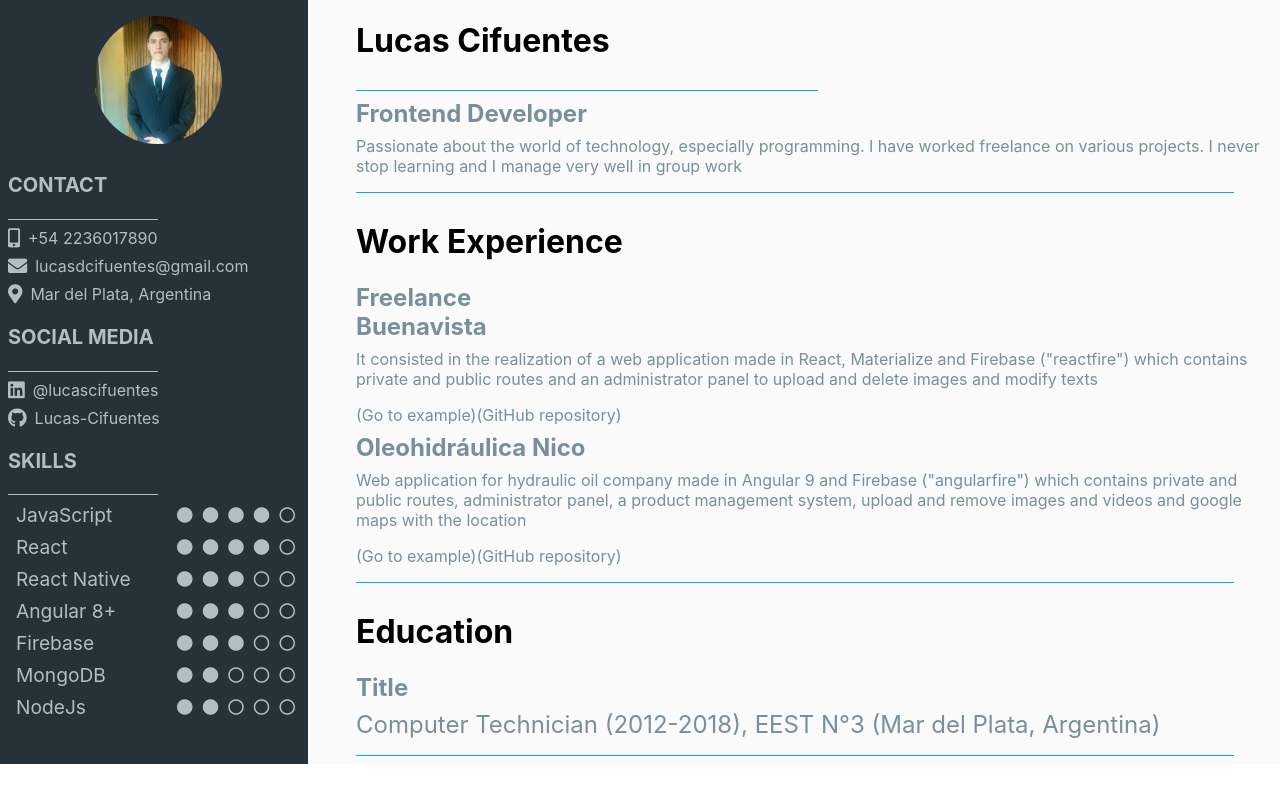
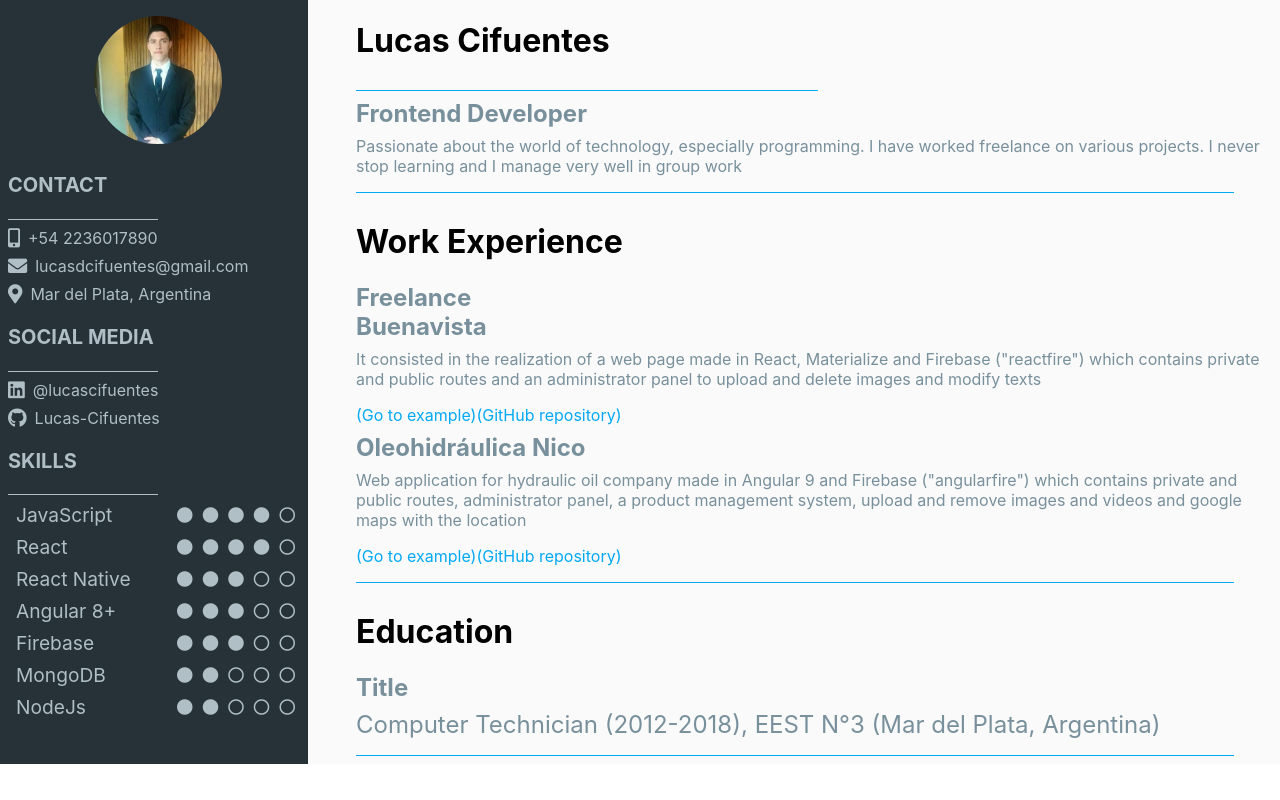
Before and after one commit to Lucas-Cifuentes/My-Resume, a React (Create React App) app: page / in a window 1280 px wide. Built offline with nearby package versions, Linux system fonts and the light colour scheme.

Commit message:
change color

```diff
--- a/src/components/WorkExperience.js
+++ b/src/components/WorkExperience.js
@@ -4,14 +4,9 @@ import Divider from "./Divider"
 import Title from "./Title";
 import Description from "./Description";
 
-const Subtitle = styled(Title)`
-  font-size: 1.3rem;
-  margin-bottom: 0.5rem;
-`
-
 const Link = styled.a`
   text-decoration: none;
-  color: ${props => props.theme.text};
+  color: ${props => props.theme.primary};
 `
 
 const WorkExperience = () => {
@@ -21,7 +16,7 @@ const WorkExperience = () => {
       <Title text="Freelance" />
       <Title text="Buenavista" />
       <Description>
-        It consisted in the realization of a web application made in
+        It consisted in the realization of a web page made in
         React, Materialize and Firebase ("reactfire") which contains
         private and public routes and an administrator panel to upload
         and delete images and modify texts
```
